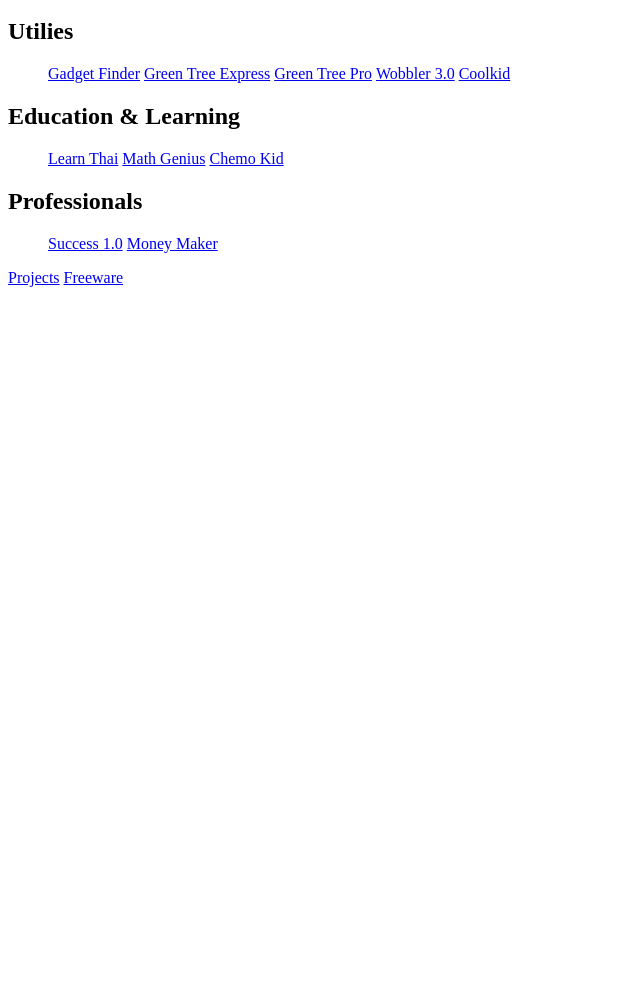
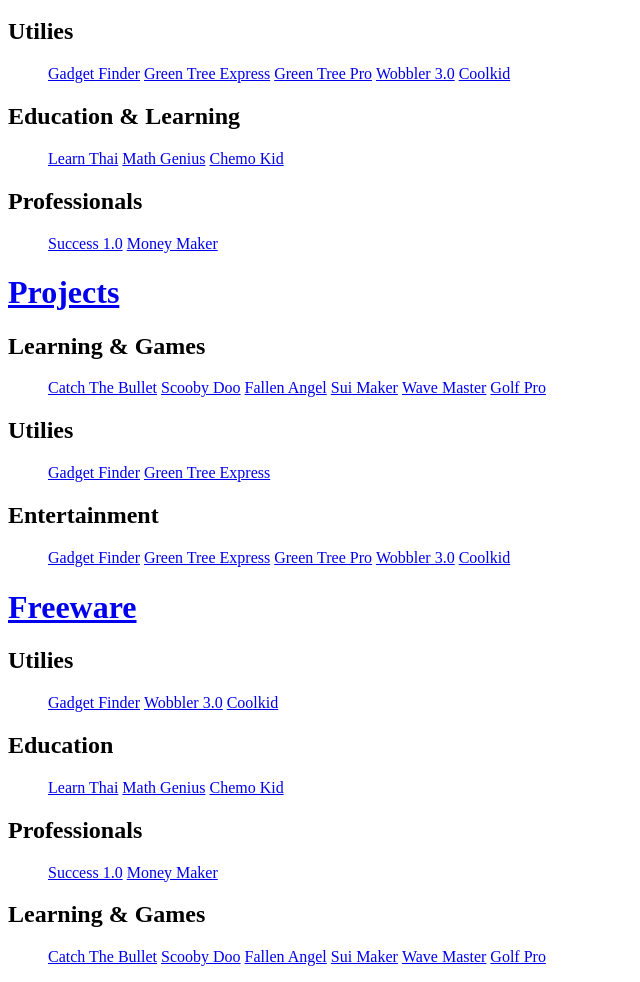
Before and after one commit to Xx-Nova-xX/TIY-Assignments, a plain HTML site: page Main Assigments/20--Blueprint-Nova.html in a window 1280 px wide. Shown: the part 919-1901 px from the top of the page, without its empty margins (0-640 px from the left). Before the commit the page ends 1214 px from the top, so only its background shows below. Drawn offline with Linux system fonts and the light colour scheme.

Commit message:
Formatting & menus

```diff
--- a/Main Assigments/20--Blueprint-Nova.html
+++ b/Main Assigments/20--Blueprint-Nova.html
@@ -6,8 +6,6 @@
     nav1 li{
         display:inline;
     }
-
-
 </style>
     <body>
 
@@ -24,7 +22,6 @@
                                 <li><a href="#">Wave Master</li></a>
                                 <li><a href="#">Golf Pro</li></a>
                             </ul>
-                        </nav1>
 
                         <h2><li>Utilities</li></h2> <!--SubMenu-1.1-->
                             <ul>
@@ -89,6 +86,7 @@
             <li><a id="applicationsTab" href="#" onclick="showMenu('applications')">Applications</a></li><!--Applications Tab-->
 
                         <h2><li>Learning & Games</h2></li><!--SubMenu-3.0-->
+
                              <ul>
                                 <li><a href="#">Catch The Bullet</a></li>
                                 <li><a href="#">Scooby Doo</a></li>
@@ -104,6 +102,7 @@
                             </ul>
 
                         <h2><li>Education & Learning</h2></li><!--SubMenu-3.2-->
+
                             <ul>
                                  <li><a href="#">Learn Thai</a></li>
                                  <li><a href="#">Math Genius</a></li>
@@ -118,17 +117,72 @@
                             </ul>
 
 
-            <li><a id="projectsTab" href="#" onclick="showMenu('projects')">Projects</a></li><!--Projects Tab-->
+            <li><h1><a id="projectsTab" href="#" onclick="showMenu('projects')">Projects</a></h1></li><!--Projects Tab-->
 
+                        <h2><li>Learning & Games</h2></li> <!--SubMenu-4.0-->
 
+                            <ul>
+                                 <li><a href="#">Catch The Bullet</a></li>
+                                 <li><a href="#">Scooby Doo</a></li>
+                                 <li><a href="#">Fallen Angel</a></li>
+                                 <li><a href="#">Sui Maker</li></a>
+                                 <li><a href="#">Wave Master</li></a>
+                                 <li><a href="#">Golf Pro</li></a>
+                            </ul>
 
+                        <h2><li>Utilies</li></h2> <!--SubMenu-4.1-->
 
-            <li><a id="freewareTab" href="#" onclick="showMenu('freeware')">Freeware</a></li><!--Freeware Tab-->
+                            <ul>
+                                <li><a href="#">Gadget Finder</a></li>
+                                <li><a href="#">Green Tree Express</a></li>
+                            </ul>
+
+                        <h2><li>Entertainment</li></h2> <!--SubMenu-4.2-->
+
+                            <ul>
+                                <li><a href="#">Gadget Finder</a></li>
+                                <li><a href="#">Green Tree Express</a></li>
+                                <li><a href="#">Green Tree Pro</a></li>
+                                <li><a href="#">Wobbler 3.0</li></a>
+                                <li><a href="#">Coolkid</li></a>
                             </ul>
 
 
+            <li><h1><a id="freewareTab" href="#" onclick="showMenu('freeware')">Freeware</a></h1></li><!--Freeware Tab-->
 
+                        <h2><li>Utilies</li></h2> <!--SubMenu-5.0-->
 
+                            <ul>
+                                <li><a href="#">Gadget Finder</a></li>
+                                <li><a href="#">Wobbler 3.0</li></a>
+                                <li><a href="#">Coolkid</li></a>
+                            </ul>
+
+                        <h2><li>Education</li></h2> <!--SubMenu-5.1-->
+
+                            <ul>
+                                <li><a href="#">Learn Thai</a></li>
+                                <li><a href="#">Math Genius</a></li>
+                                <li><a href="#">Chemo Kid</a></li>
+                            </ul>
+
+                        <h2><li>Professionals</li></h2></ul> <!--SubMenu-5.2-->
+
+                            <ul>
+                                <li><a href="#">Success 1.0</a></li>
+                                <li><a href="#">Money Maker</a></li>
+                            </ul>
+
+                        <h2><li>Learning & Games</h2></li> <!--SubMenu-5.3-->
+
+                            <ul>
+                                <li><a href="#">Catch The Bullet</a></li>
+                                <li><a href="#">Scooby Doo</a></li>
+                                <li><a href="#">Fallen Angel</a></li>
+                                <li><a href="#">Sui Maker</li></a>
+                                <li><a href="#">Wave Master</li></a>
+                                <li><a href="#">Golf Pro</li></a>
+                            </ul>
     </body>
 
 
```
Lines whose indentation alone changed are shown as unchanged.
